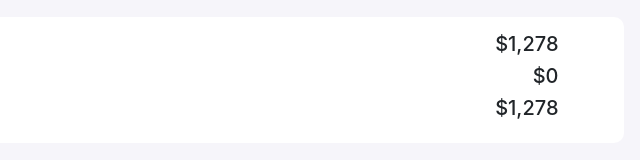
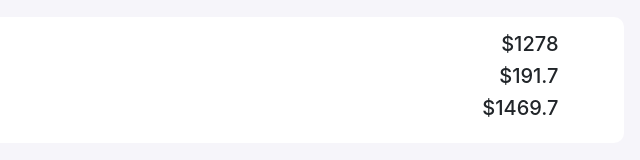
Before and after one commit to rashedhasan7299/shopping-cart, a plain HTML site: page index.html in a window 1280 px wide. Both pictures are taken after a click on the element 801 px from the left and 242 px from the top of the page. Shown: the part 512-672 px from the top of the page, 464-1104 px from the left. Drawn offline with nearby package versions, Linux system fonts and the light colour scheme.

Commit message:
added all totals and tax

```diff
--- a/index.html
+++ b/index.html
@@ -58,15 +58,15 @@
                   <div class="row">
 
                      <div class="col-md-8">
-                        <h5>Subtotal: </h5>
-                        <h5>Tax:</h5>
-                        <h5>Total:</h5>
+                        <h5>Subtotal: </span></h5>
+                        <h5>Tax: </h5>
+                        <h5>Total: </h5>
                      </div>
 
                      <div class="col-md-4 status">
-                        <h5>$1,278</h5>
-                        <h5>$0</h5>
-                        <h5>$1,278</h5>
+                        <h5>$<span id="subTotal">1,278</span></h5>
+                        <h5>$<span id="tax">0</span></h5>
+                        <h5>$<span id="total">1,278</span></h5>
                      </div>
                   </div>
                </div>
--- a/main.js
+++ b/main.js
@@ -29,7 +29,18 @@ for (let i = 0; i <= inputGroups.length; i++) {
         let productPrice = getIndividualPrice(i);
         price[i].innerText = productPrice;
 
-        // subTotal(i);
+
+        //Set Subtotal in DOM
+        let subTotalAmount = subTotal();
+        document.getElementById("subTotal").innerText = subTotalAmount;
+
+        //Set Tax in DOM
+        let taxApplied = taxAmount(subTotalAmount);
+        document.getElementById("tax").innerText = taxApplied;
+
+        let fullPayable = subTotalAmount + taxApplied;
+        document.getElementById("total").innerText = fullPayable;
+
     });
 }
 //Get Individual Total for a product
@@ -40,3 +51,16 @@ function getIndividualPrice(i) {
     individualPrice = currentProductPrice * productNumber;
     return individualPrice;
 }
+
+function subTotal() {
+    let subSum = 0;
+    for (let i = 0; i < price.length; i++) {
+        subSum = subSum + parseInt(price[i].innerText);
+    }
+    return subSum;
+}
+
+function taxAmount(amount) {
+    let taxPayable = amount * 0.15;
+    return taxPayable;
+}
```
